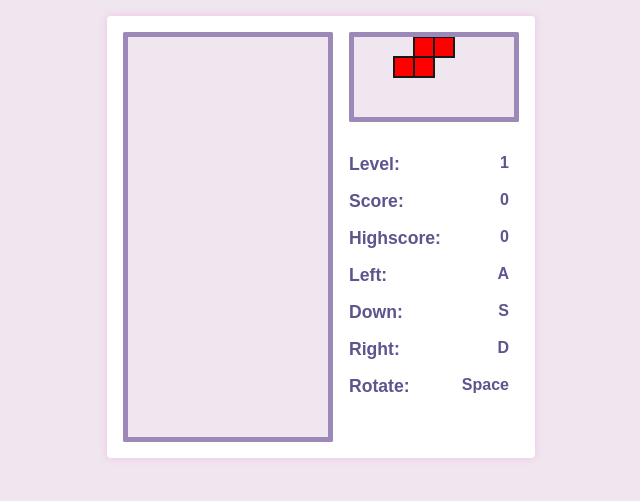
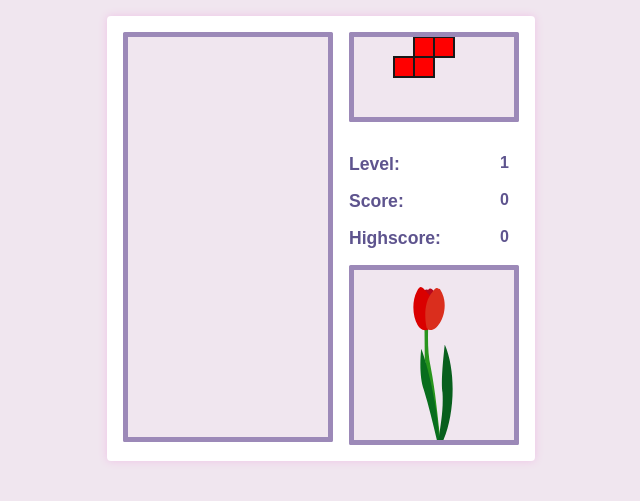
Before and after one commit to VincentNguyenDuc/Babi-Tulips, a website built with Vite: page index.html in a window 1280 px wide. Shown: the part 185-686 px from the top of the page, without its empty margins (319-959 px from the left). Built offline with nearby package versions, Linux system fonts and the light colour scheme.

Commit message:
Add tulips

```diff
--- a/index.html
+++ b/index.html
@@ -1,7 +1,9 @@
 <html>
+
 <head>
   <title>Iuiu</title>
 </head>
+
 <body>
   <h1>Telips</h1>
   <main id="main" class="flex row">
@@ -18,6 +20,8 @@
         <text x="38" y="150">Next Level</text>
       </g>
     </svg>
+
+    <!-- Side Bar -->
     <div id="sideBar" class="flex col">
       <svg id="svgPreview"></svg>
       <div id="info" class="flex col">
@@ -33,25 +37,34 @@
           <span class="left">Highscore: </span>
           <span class="right" id="highScoreText">...</span>
         </div>
-          <div class="text">
-            <span class="left">Left: </span>
-            <span class="right">A</span>
       </div>
-          <div class="text">
-            <span class="left">Down: </span>
-            <span class="right">S</span>
-          </div>
-          <div class="text">
-            <span class="left">Right: </span>
-            <span class="right">D</span>
-          </div>
-          <div class="text">
-            <span class="left">Rotate: </span>
-            <span class="right">Space</span>
-          </div>
-        </div>
+      <svg id="svgTulipContainer">
+        <text visibility="hidden" id="loveYou">Happy Anniversary!</text>
+        <path id="stemStart" fill="#28951d"
+          d="M45.905 174.555l14.92-1.148c-1.356 54.043-.444 106.95 10.328 154.93C93.398 442.01 99.46 539.5 113.615 645.083l-5.738-1.148L47.053 297.35z" />
+        <path id="stemEnd" fill="#28951d"
+          d="M98.862 172.857l14.92-1.147c7.874 58.29 8.204 105.265 10.328 154.93 5.488 116.108-4.59 208.868-6.886 313.302l-8.033 2.295c-1.15-113.223-8.473-207.923-3.44-339.698z" />
+        <g id="flower">
+          <path id="path4018" fill="#b7071d"
+            d="M42.326 19.406c4.51-8.195 8.587-10.802 18.166-7.53 12.905-15.72 21.302 3.837 28.207 7.17L68.2 42.518z" />
+          <path id="path3984" fill="#da0000"
+            d="M76.827 45.748L41.764 6.365C34.19.765 27.284-8.968 14.37 18.36c-34.142 64.17-3.59 185.13 51.116 154.345z" />
+          <path id="path3986" fill="#da2e1d"
+            d="M80.386 18.24C94.958-2.29 95.406 3.576 109.28 8.62c56.04 84.064-21.58 203.21-54.687 159.39C47.28 133.745 40.655 60.422 80.386 18.24z" />
+        </g>
+        <path id="path4022" fill="#086d1d"
+          d="M32.43 254.345c29.894 76.677 73.925 269.66 74.65 398.528l-5.737-2.815c-17.307-75.78-35.34-151.56-58.256-227.34-16.35-44.45-16.58-114.143-10.657-168.373z" />
+        <path id="leafLeftStart" fill="#085f1d"
+          d="M129.244 236.304c52.764 121.68 37.775 324.254-19.783 422.136l-6.47-20.52c9.253-75.78 21.467-130.165 16.995-202.994-7.495-39.288 3.343-144.392 9.264-198.622z" />
+
+        <path id="leafLeftEnd" fill="#085f1d"
+          d="M141.616 236.484c45.544 124.563 31.232 319.65-31.96 413.992l-6.307-15.648c13.672-75.108 17.58-127.64 17.38-200.606-5.18-39.66 11.793-143.948 20.882-197.738z" />
+
+        <path id="movingPath" fill="none" stroke="#000" d="M48.182 173.445c21.354.635 36.97 9.303 64.062 1.904" />
+      </svg>
     </div>
   </main>
   <script type="module" src="./src/main.ts"></script>
 </body>
+
 </html>
--- a/src/observables.ts
+++ b/src/observables.ts
@@ -1,6 +1,6 @@
 import { fromEvent, interval, merge, zip } from "rxjs";
 import { map, filter, scan } from "rxjs/operators";
-import { Key, Constants, Block } from "./types";
+import { Key, Constants, Block, Seed } from "./types";
 import { MoveAction, GameCycleAction, RotateAction, TickAction } from "./states"
 import { RNG } from "./utils";
 
@@ -32,7 +32,7 @@ const rng$ = (seed: number) =>
 /**
  * An observable that emit the Game Cycle Action every 30 * TICK_RATE_MS
  */
-const gameCycle$ = zip(rng$(16012004), rng$(19082004)).pipe(
+const gameCycle$ = zip(rng$(Seed.RNG_SEED_1), rng$(Seed.RNG_SEED_2)).pipe(
     map(pair => new GameCycleAction(pair))
 )
 
--- a/src/states.ts
+++ b/src/states.ts
@@ -171,14 +171,16 @@ class ScoreAction implements Action {
 
         // For simplicity, earned score will equal to:
         // the number of clear rows * the current level
-        const newScore = s.stats.score + fullRowsYCoordinates.length * s.stats.level
+        const newScore = s.stats.score + fullRowsYCoordinates.length;
+        const newTulips = s.tulips - 65 * fullRowsYCoordinates.length;
         return {
             ...s,
             stats: {
                 ...s.stats,
                 score: newScore
             },
-            fixedShapes: newFixedShapes
+            fixedShapes: newFixedShapes,
+            tulips: newTulips
         }
     }
 
@@ -375,7 +377,8 @@ const INITIAL_STATE: State = {
     },
     dropRate: Block.HEIGHT,
     obstacles: [],
-    levelUp: false
+    levelUp: false,
+    tulips: 700
 } as const;
 
 export {
--- a/src/style.css
+++ b/src/style.css
@@ -6,6 +6,12 @@
   --bg-color: #f0e6ef;
   --stroke-color: #9c89b8;
   --text-color: #5e548e;
+  --light-green: #25af59;
+  --green: #139a3e;
+  --light-pink: #f3a69e;
+  --pink: #ff8081;
+  --yellowish: #eddec1;
+  --hair-size: 30px;
 }
 
 BODY,
@@ -105,3 +111,18 @@ svg rect {
   font-weight: bolder;
   text-align: center;
 }
+
+#svgTulipContainer {
+  background-color: var(--bg-color);
+}
+
+#loveYou {
+  color: var(--text-color);
+  font-weight: bold;
+}
+
+#movingPath,
+#stemEnd,
+#leafLeftEnd {
+  visibility: hidden;
+}
--- a/src/types.ts
+++ b/src/types.ts
@@ -1,10 +1,14 @@
 /** Constants */
+const Seed = {
+    RNG_SEED_1: 16012004,
+    RNG_SEED_2: 19082004
+} as const;
 
 const Viewport = {
     CANVAS_WIDTH: 200,
     CANVAS_HEIGHT: 400,
     PREVIEW_WIDTH: 160,
-    PREVIEW_HEIGHT: 80,
+    PREVIEW_HEIGHT: 80
 } as const;
 
 const Constants = {
@@ -54,7 +58,8 @@ type State = Readonly<{
     stats: Statistics,
     dropRate: number,
     obstacles: ReadonlyArray<Shape>,
-    levelUp: boolean
+    levelUp: boolean,
+    tulips: number
 }>;
 
 /**
@@ -140,4 +145,4 @@ export type {
     Shape, ShapeType, SingleBlock,
     Action
 }
-export { Viewport, Constants, Block, Spawn };
+export { Viewport, Constants, Block, Spawn, Seed };
--- a/src/views.ts
+++ b/src/views.ts
@@ -21,6 +21,11 @@ const canvasSetUp = (): void => {
         HTMLElement;
     preview.setAttribute("height", `${PREVIEW_HEIGHT}`);
     preview.setAttribute("width", `${PREVIEW_WIDTH}`);
+
+    const tulipContainer = document.querySelector("#svgTulipContainer") as SVGGraphicsElement &
+        HTMLElement;
+    tulipContainer.setAttribute("height", `${170}`);
+    tulipContainer.setAttribute("width", `${PREVIEW_WIDTH}`);
 }
 
 /**
@@ -199,6 +204,19 @@ const levelUp = (s: State): void => {
 }
 
 /**
+ * Update the view of the tulip
+ * @param s the current state
+ */
+const renderTulips = (s:State):void => {
+    const tulipContainer = document.querySelector("#svgTulipContainer") as SVGGraphicsElement &
+        HTMLElement;
+    tulipContainer.setAttribute("viewBox", `0 -70 170 ${s.tulips}`);
+    const loveYouText = document.querySelector("#loveYou") as SVGGraphicsElement &
+        HTMLElement;
+    s.tulips <= 50 ? show(loveYouText) : hide(loveYouText);
+}
+
+/**
  * Clear full rows
  * @param s the current state
  */
@@ -249,6 +267,7 @@ const render = (s: State): void => {
     spawnShape(s);
     controlShape(s);
     score(s);
+    renderTulips(s);
     levelUp(s);
     gameOver(s);
 };
```
Lines whose indentation alone changed are shown as unchanged.
